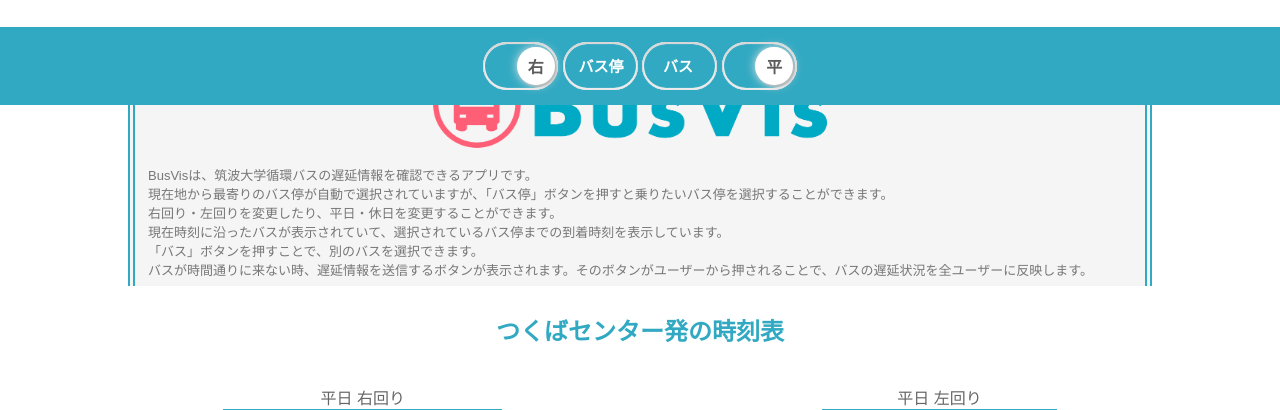
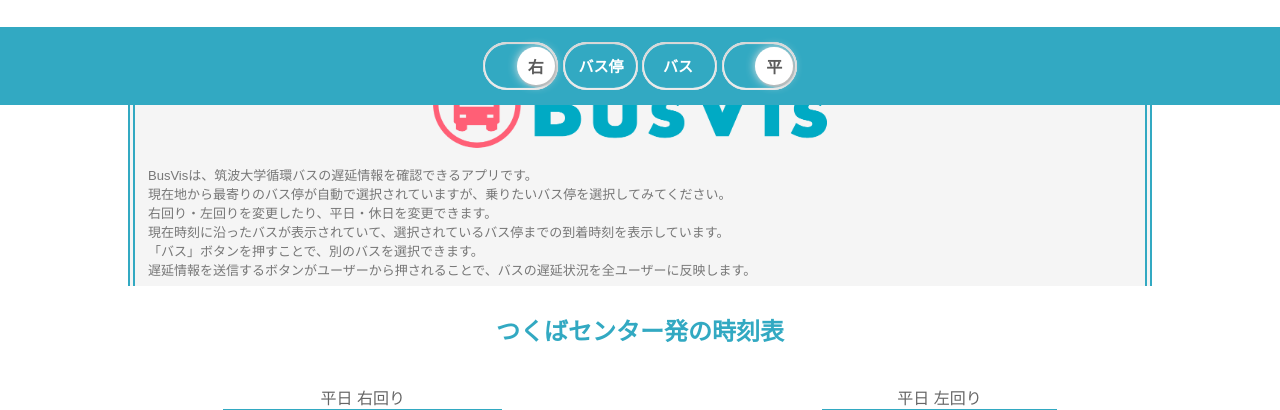
Before and after one commit to Moon-landing-Tsukuba/busvis, a PHP site: page / in a window 1280 px wide. Shown: the part 695-1105 px from the top of the page. Run offline with PHP 8.4, Linux system fonts and the light colour scheme; data that the repository does not hold is empty.

Commit message:
説明文変更

```diff
--- a/index.php
+++ b/index.php
@@ -122,11 +122,11 @@ $lates = getLate($pdo);
                         <img src="img/logo--.png" class="logo-size">
                     </div>
                     <p>BusVisは、筑波大学循環バスの遅延情報を確認できるアプリです。</br>
-                        現在地から最寄りのバス停が自動で選択されていますが、「バス停」ボタンを押すと乗りたいバス停を選択することができます。</br>
-                        右回り・左回りを変更したり、平日・休日を変更することができます。</br>
+                        現在地から最寄りのバス停が自動で選択されていますが、乗りたいバス停を選択してみてください。</br>
+                        右回り・左回りを変更したり、平日・休日を変更できます。</br>
                         現在時刻に沿ったバスが表示されていて、選択されているバス停までの到着時刻を表示しています。</br>
                         「バス」ボタンを押すことで、別のバスを選択できます。</br>
-                        バスが時間通りに来ない時、遅延情報を送信するボタンが表示されます。そのボタンがユーザーから押されることで、バスの遅延状況を全ユーザーに反映します。</br></p>
+                        遅延情報を送信するボタンがユーザーから押されることで、バスの遅延状況を全ユーザーに反映します。</br></p>
                 </div>
             </div>
         </div>
```
